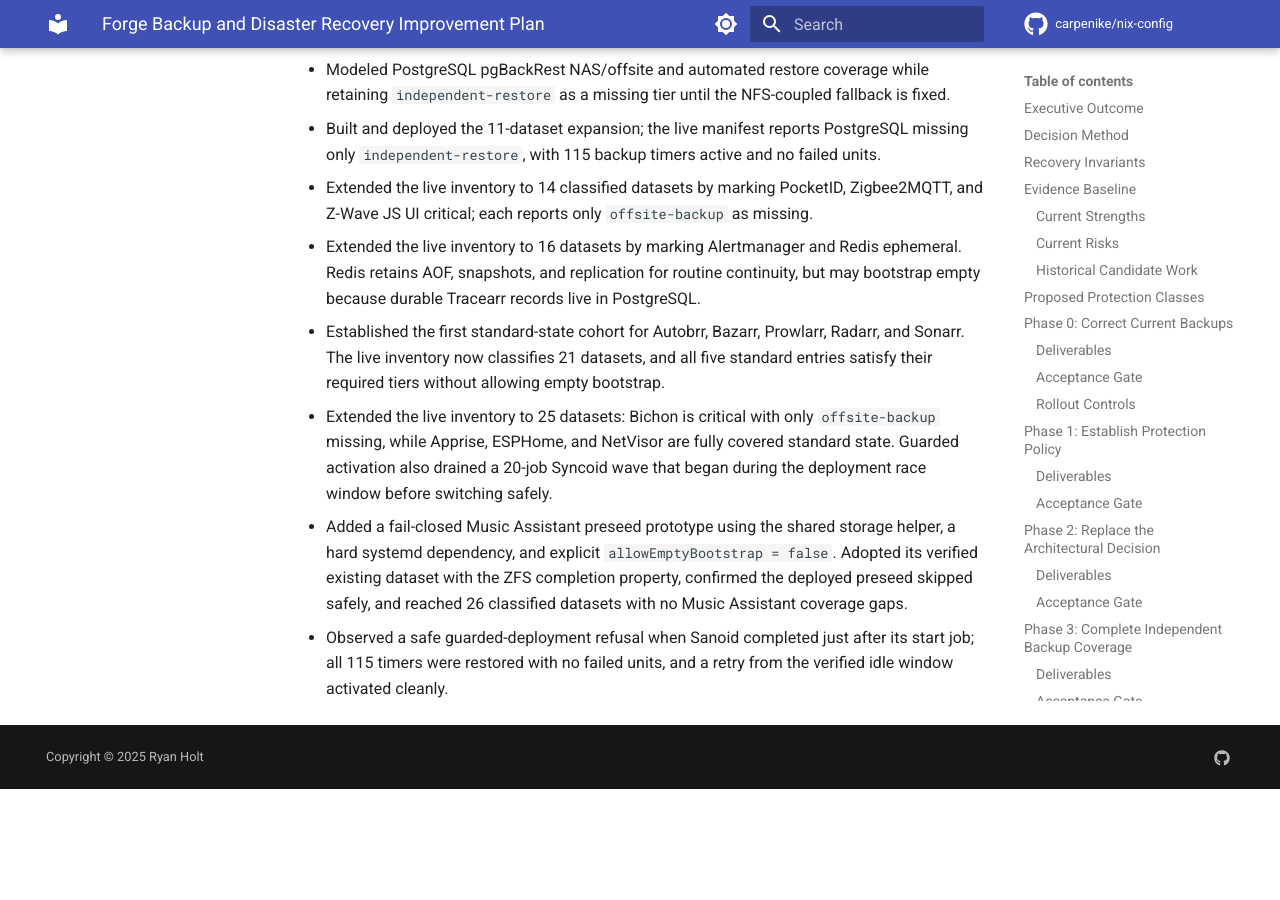
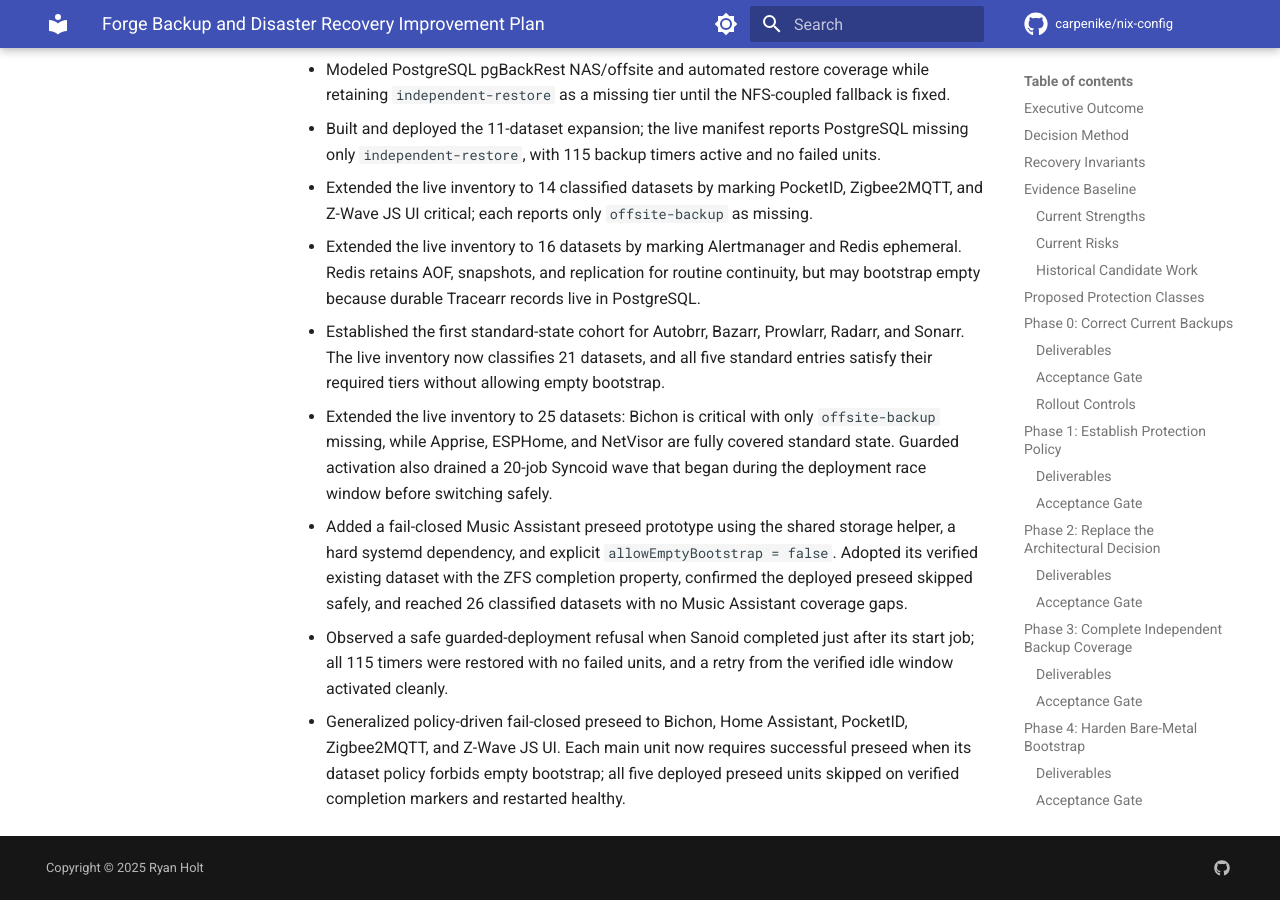
Before and after one commit to carpenike/nix-config, an MkDocs documentation site: the page built from docs/analysis/forge-backup-recovery-improvement-plan.md, in a window 1280 px wide and 900 px high, scrolled down 13378 px. Built offline with MkDocs 1.6.1 and Material for MkDocs 9.7.7, drawn with Linux system fonts in a browser that asks for light colours; comment, search, counter and statistics services are not loaded; before the commit the page ends 14167 px from its top, so only the background shows below that.

Commit message:
feat(backup): fail closed on critical preseed

```diff
--- a/docs/analysis/forge-backup-recovery-improvement-plan.md
+++ b/docs/analysis/forge-backup-recovery-improvement-plan.md
@@ -399,3 +399,4 @@ The improvement program is complete only when all of the following are demonstra
 - Extended the live inventory to 25 datasets: Bichon is critical with only `offsite-backup` missing, while Apprise, ESPHome, and NetVisor are fully covered standard state. Guarded activation also drained a 20-job Syncoid wave that began during the deployment race window before switching safely.
 - Added a fail-closed Music Assistant preseed prototype using the shared storage helper, a hard systemd dependency, and explicit `allowEmptyBootstrap = false`. Adopted its verified existing dataset with the ZFS completion property, confirmed the deployed preseed skipped safely, and reached 26 classified datasets with no Music Assistant coverage gaps.
 - Observed a safe guarded-deployment refusal when Sanoid completed just after its start job; all 115 timers were restored with no failed units, and a retry from the verified idle window activated cleanly.
+- Generalized policy-driven fail-closed preseed to Bichon, Home Assistant, PocketID, Zigbee2MQTT, and Z-Wave JS UI. Each main unit now requires successful preseed when its dataset policy forbids empty bootstrap; all five deployed preseed units skipped on verified completion markers and restarted healthy.
```
Also changed, not shown: 7 other files.
